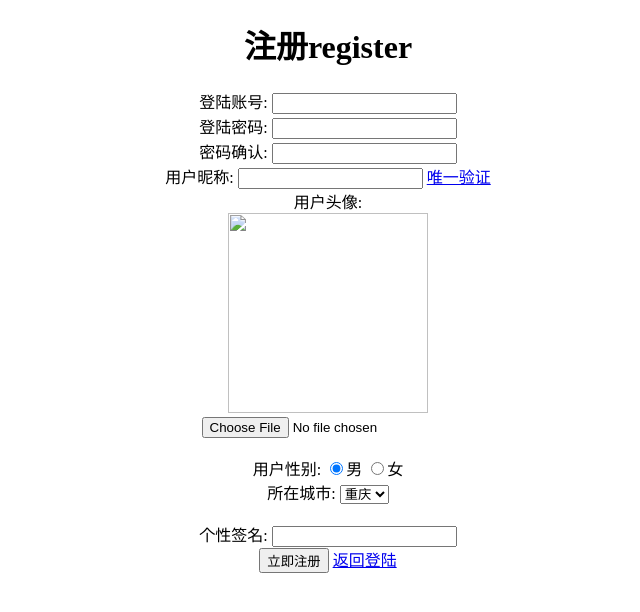
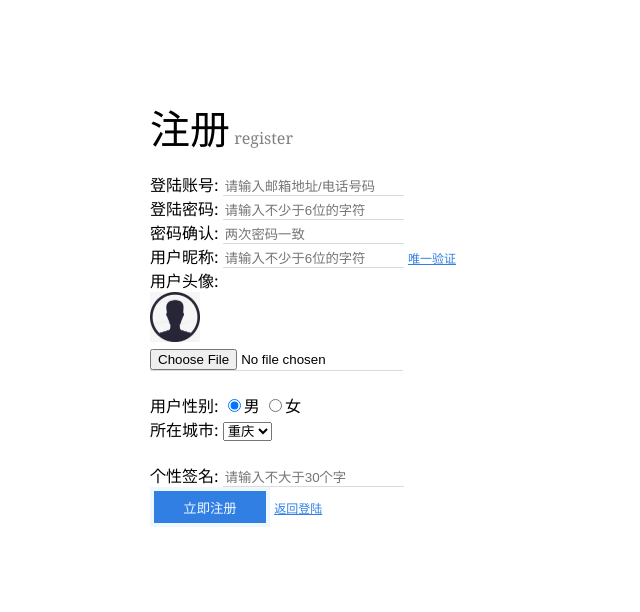
Before and after one commit to githubwalk/sx_junksheng, a Django app: page /app01/register in a window 1280 px wide. Shown: the top 612 px of the page, without its empty margins (312-952 px from the left). Run offline with Django 3.2, Linux system fonts and the light colour scheme.

Commit message:
login_register_GUI

```diff
--- a/project01/app01/static/css/homework01.css
+++ b/project01/app01/static/css/homework01.css
@@ -1,3 +1,44 @@
-body{
-    text-align: center;
+body {
+    width: 500px;
+    height: 300px;
+    position: absolute;
+    left: 55%;
+    top: 30%;
+    transform: translate(-50%,-50%);
+    font-family: Georgia;
 }
+
+.zhuce {
+    font-size: 40px;
+}
+
+.register {
+    color: gray;
+}
+
+input {
+    border-bottom: 1px solid #dbdbdb;
+    border-top:0px;
+    border-left:0px;
+    border-right:0px;
+}
+
+
+
+.control button{
+    width:120px;
+    height:40px;
+    border: 4px  aliceblue solid;
+    background-color: rgb(50, 127, 228);
+    color: aliceblue;
+}
+a {
+    color: rgb(50, 127, 228);
+    font-size: 12px;
+}
+
+
+.preview img{
+    float: right;
+    margin: 100px;
+}
--- a/project01/app01/static/scripts/homework01.js
+++ b/project01/app01/static/scripts/homework01.js
@@ -1,6 +1,6 @@
 function uploadImg(file,imgNum){
-    var widthImg = 200; //显示图片的width
-    var heightImg = 200; //显示图片的height
+    var widthImg = 50; //显示图片的width
+    var heightImg = 50; //显示图片的height
     var div = document.getElementById(imgNum);
     if (file.files && file.files[0]){
     div.innerHTML ='<img id="upImg">'; //生成图片
--- a/project01/app01/templates/homework01/register.html
+++ b/project01/app01/templates/homework01/register.html
@@ -15,28 +15,35 @@
     <script type="text/javascript" src="{% static 'scripts/homework01.js' %}"></script>
 </head>
 <body>
-    <h1>注册register</h1>
+    <div class="charinput">
+        <h class="zhuce">注册</h>
+        <h class="register">register</h>
+        <p></p><p></p>
         <form name="my_form" method="POST"> <!--待改-->
+
             登陆账号:
-        <input type="text" name="firstname">
+            <input type="text" name="firstname" placeholder="请输入邮箱地址/电话号码"><br />
 
-        <br />
                 登陆密码:
-        <input type="text" name="lastname">
+                <input type="text" name="lastname" placeholder="请输入不少于6位的字符"><br />
 
-        <br />
                 密码确认:
-        <input type="text" name="lastname">
+                <input type="text" name="lastname" placeholder="两次密码一致"><br />
 
-        <br />
+            <div class="yanzheng">
+
             用户昵称:
-        <input type="text" name="lastname">
+            <input type="text" name="lastname" placeholder="请输入不少于6位的字符">
             <a href="/app01/nameonly">唯一验证</a>
+            <br/>
+            </div>
 
-        <br />
-        用户头像:
+
+
+        <h>用户头像:</h><br/>
         <div id="preview">
-            <img src="" alt="" id="imghead5" height="200" width="200" />
+
+            <img src="{% static 'image/face.jpg' %}" alt="" id="imghead5" height="50" width="50" />
         </div>
         <div class="yanzRight">
             <input name="evidence" onchange="uploadImg(this,'preview')" type="file"/>
@@ -49,7 +56,8 @@
         <input name="sex" type="radio" />女
 
         <br />
-        <div>
+
+        <div class="local">
             <label for="local">所在城市</label>:</label>
             <select id="local" >
                 <option>重庆</option>
@@ -59,14 +67,21 @@
         </div>
 
         <br />
+
+        <div >
         个性签名:
-        <input type="text" name="lastname">
+        <input type="text" name="lastname" placeholder="请输入不大于30个字"><br />
+        </div>
+    </div>
 
-        <br />
+
+
+    </form>
+    <div class="control">
             <button type="button"> 立即注册 </button>
             <a href="/app01/login">返回登陆</a>
+    </div>
 
-    </form>
 
 </body>
 </html>
```
Also changed, not shown: project01/app01/templates/homework01/login.html (+9 -5 lines), 资料/test.html (added, +32 -0 lines), project01/app01/static/image/face.jpg (added), 1 other file. Lines whose indentation alone changed are shown as unchanged.
